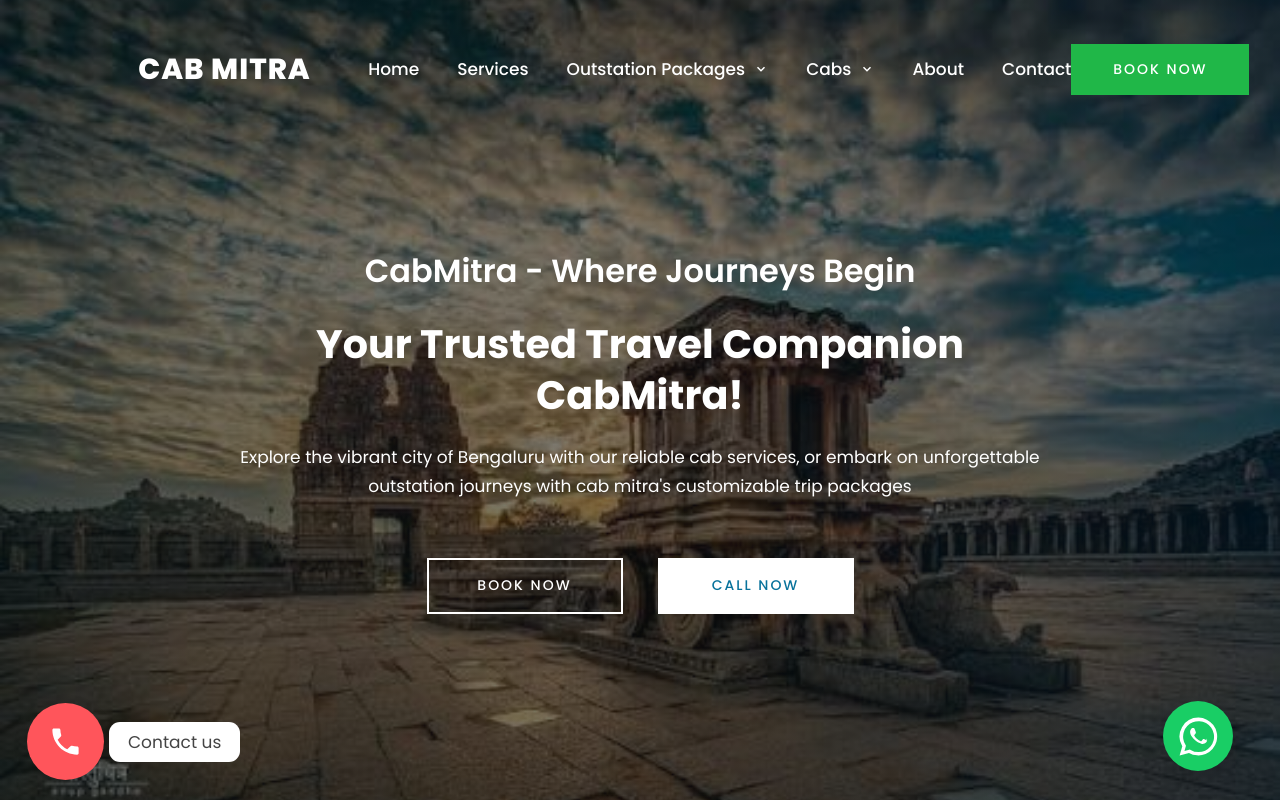
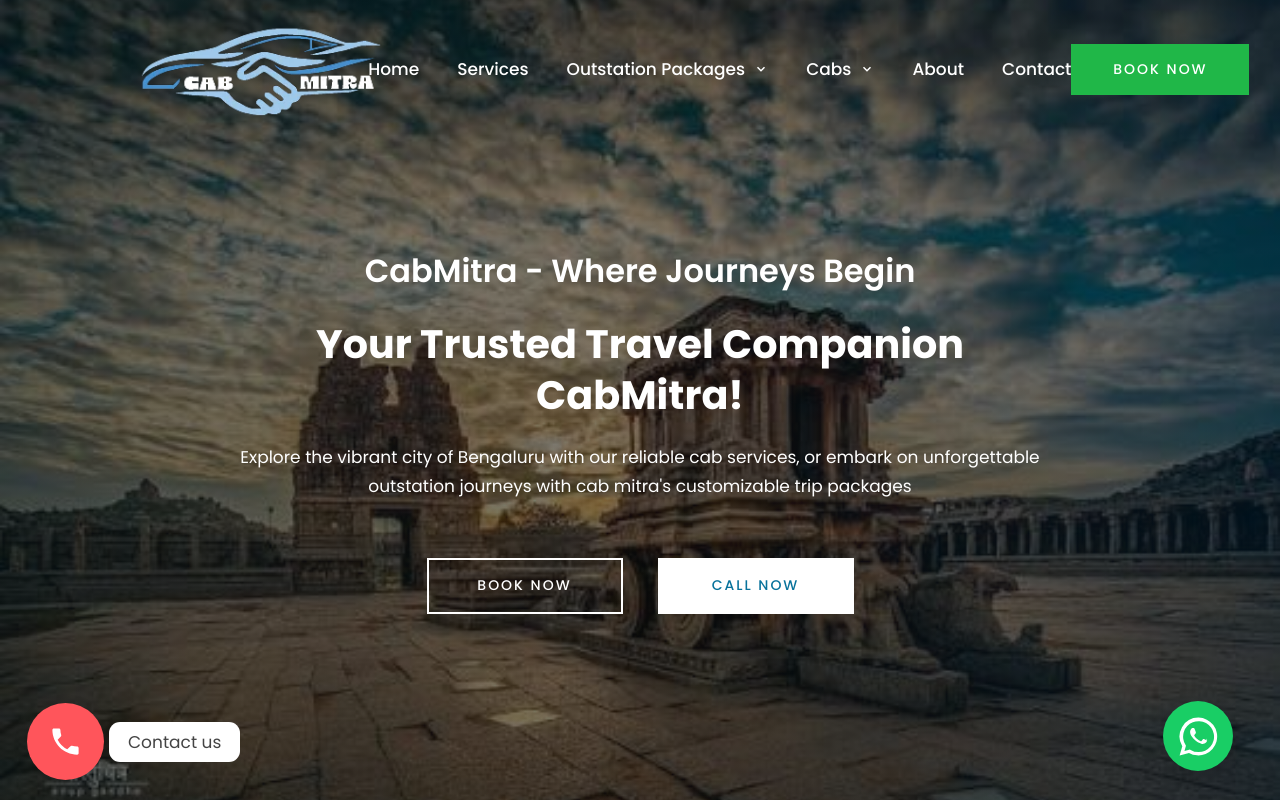
Before and after one commit to mradnanhaiking-afk/cab-miitra-, a plain HTML site: page index.html in a window 1280 px wide. Drawn offline with Linux system fonts and the light colour scheme.

Commit message:
Refactor index.html by cleaning up logo and comments
Removed unused logo fallback and updated logo image source. Changed comments for clarity.

```diff
--- a/index.html
+++ b/index.html
@@ -86,17 +86,10 @@ body {
     width: 245px;
     height: 105px;
     object-fit: contain;
+    display: block;
 }
 
-.logo-fallback {
-    display: none;
-    color: white;
-    font-size: 29px;
-    font-weight: 800;
-    letter-spacing: 1px;
-}
-
-/* NAVIGATION LINKS */
+/* NAVIGATION */
 
 .nav-links {
     display: flex;
@@ -352,7 +345,7 @@ body {
     fill: white;
 }
 
-/* ENTRANCE ANIMATION */
+/* ANIMATION */
 
 @keyframes fadeUp {
     from {
@@ -526,12 +519,9 @@ body {
         <a href="#" class="logo">
 
             <img
-                src="logo.png"
+                src="https://raw.githubusercontent.com/mradnanhaiking-afk/cab-miitra-/main/CAB-MITRA-11.webp"
                 alt="CabMitra Logo"
-                onerror="this.style.display='none'; this.nextElementSibling.style.display='block';"
             >
-
-            <span class="logo-fallback">CAB MITRA</span>
 
         </a>
 
@@ -608,7 +598,7 @@ body {
     </main>
 
 
-    <!-- CONTACT US -->
+    <!-- CONTACT US BUTTON -->
 
     <a href="tel:+910000000000" class="contact-floating">
 
@@ -629,7 +619,7 @@ body {
     </a>
 
 
-    <!-- WHATSAPP -->
+    <!-- WHATSAPP BUTTON -->
 
     <a
         href="https://wa.me/910000000000"
```
